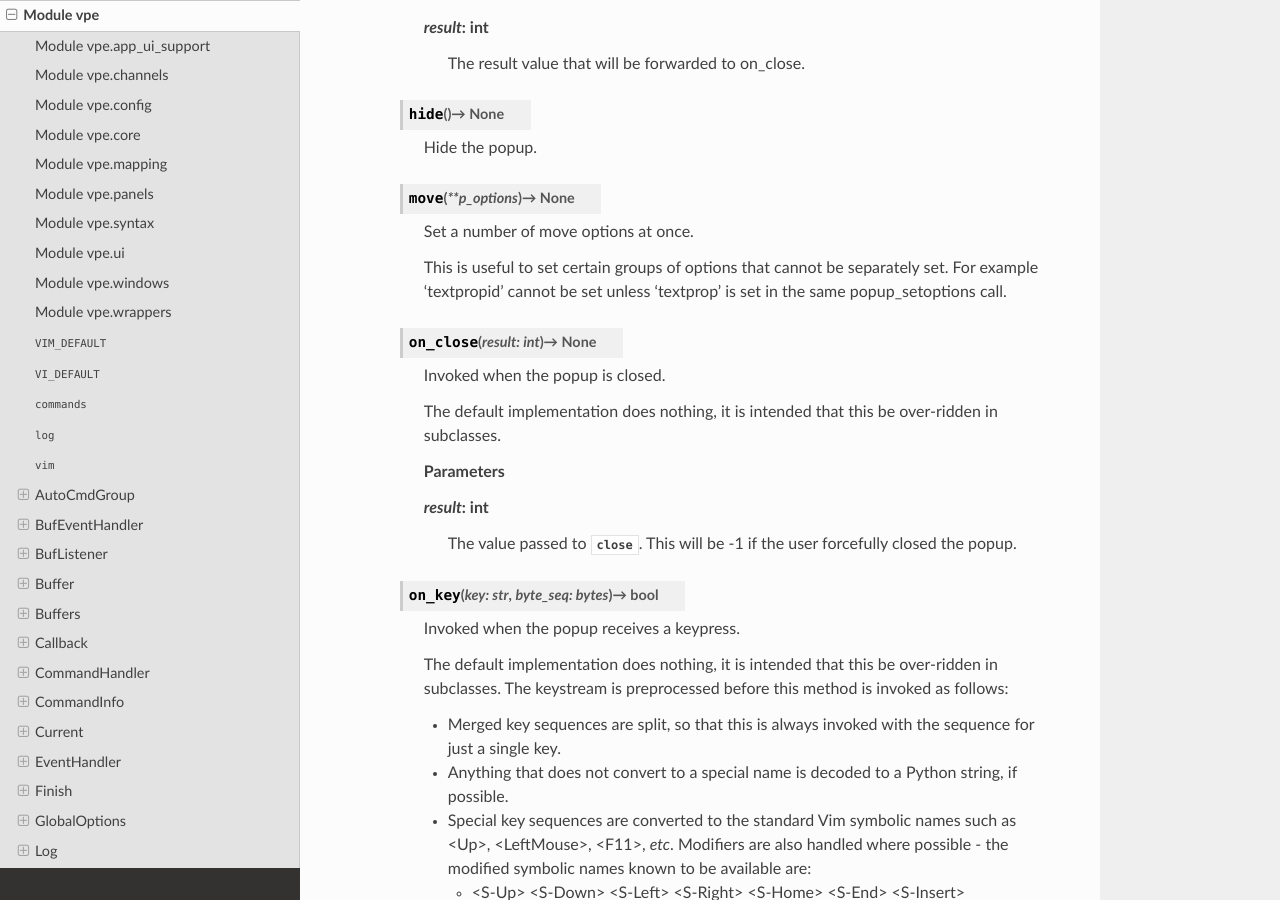
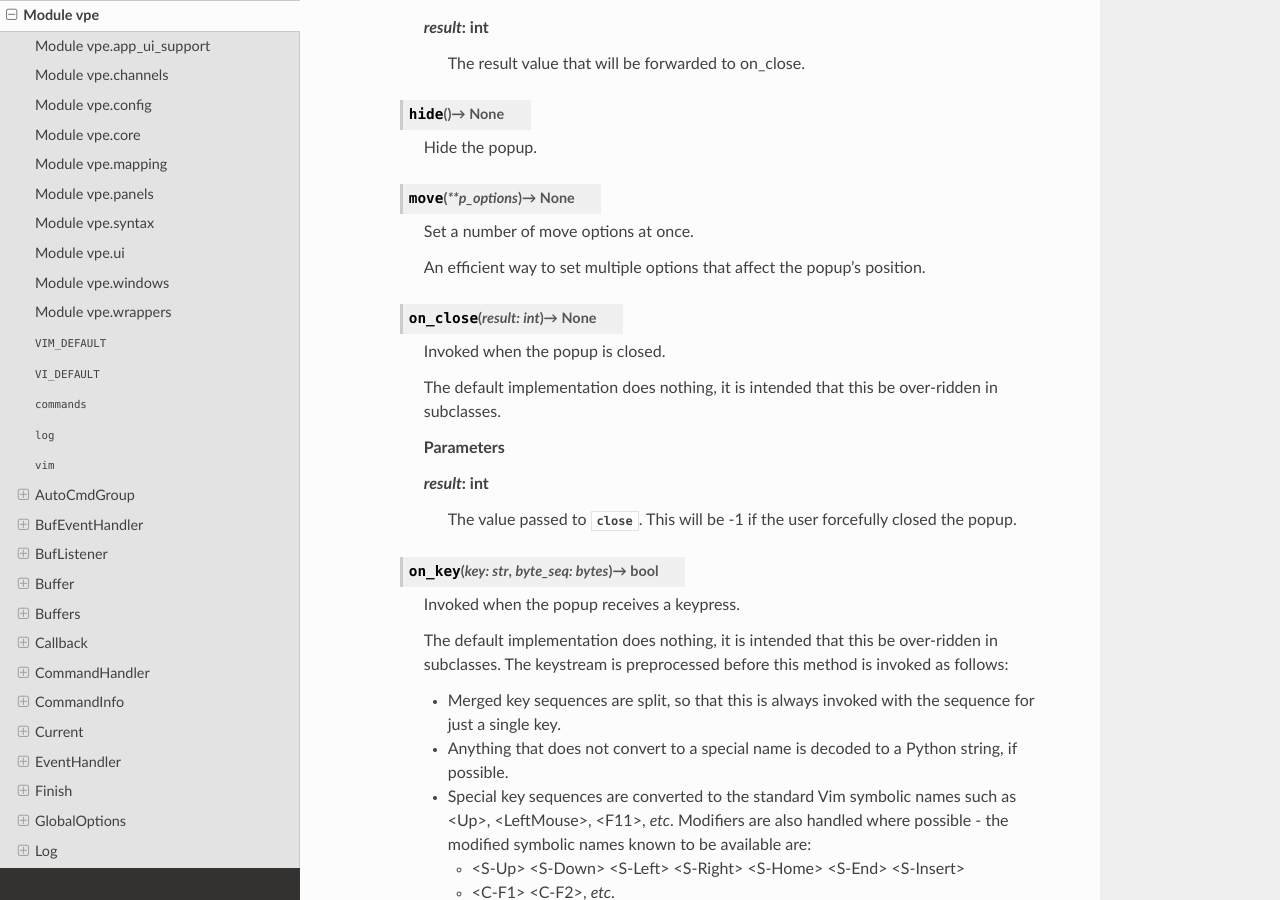
Before and after one commit to paul-ollis/vim-vpe, a Sphinx documentation site: the page built from docs/api/api.vpe.rst, in a window 1280 px wide and 900 px high, scrolled down 19165 px. Built offline with Sphinx 7.4.7 and the Read the Docs theme 2.0.0, drawn with Linux system fonts in a browser that asks for light colours; some of the changed text lies outside the part shown.

```diff
--- a/docs/api/api.vpe.rst
+++ b/docs/api/api.vpe.rst
@@ -1154,9 +1154,8 @@ Popup
 
             Set a number of move options at once.
 
-            This is useful to set certain groups of options that cannot be
-            separately set. For example 'textpropid' cannot be set unless
-            'textprop' is set in the same popup_setoptions call.
+            An efficient way to set multiple options that affect the popup's
+            position.
 
         .. py:method:: vpe.Popup.on_close(result: int) -> None
 
--- a/vpe/__init__.py
+++ b/vpe/__init__.py
@@ -114,7 +114,7 @@ def version() -> Tuple[int, int, int]:
     The tuple follows the conventions of semantic versioning 2.0
     (https://semver.org/); *i.e.* (major, minor, patch).
     """
-    return 0, 5, 0
+    return 0, 6, 0
 
 
 def dot_vim_dir() -> str:
```
Also changed, not shown: other parts of docs/api/api.vpe.rst (+2 -2 lines), 1 other file.
